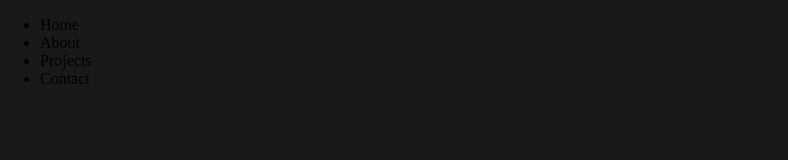
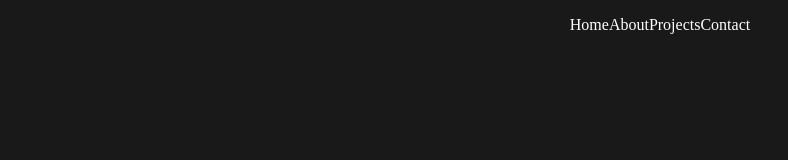
Before and after one commit to ava-smith/portfolio, a website: page index.html in a window 1280 px wide. Shown: the whole page, without its empty margins (0-788 px from the left). Drawn offline with Linux system fonts and the light colour scheme.

Commit message:
added more style to navbar

```diff
--- a/css/main.css
+++ b/css/main.css
@@ -1,3 +1,14 @@
+:root {
+    --first: #191919;
+    --second: #FFF;
+}
+
 .page-wrapper {
-    background-color: #191919;
+    background-color: var(--first);
 }
+
+.navbar {
+    color: var(--second);
+    list-style-type: none;
+    text-decoration: none;
+}
--- a/index.html
+++ b/index.html
@@ -9,8 +9,8 @@
 </head>
 <body>
 <div class="page-wrapper">
-    <nav>
-        <ul>
+    <nav class="container">
+        <ul class="navbar d-flex">
             <li>Home</li>
             <li>About</li>
             <li>Projects</li>
```
